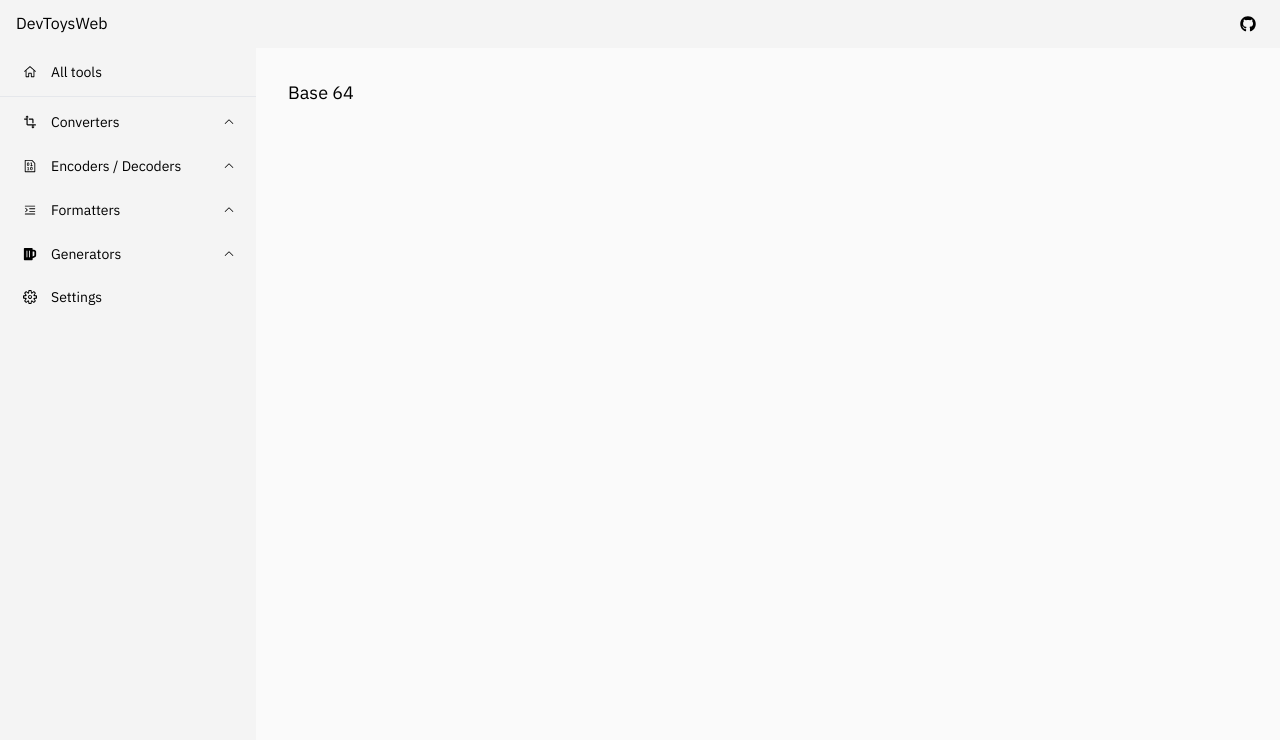
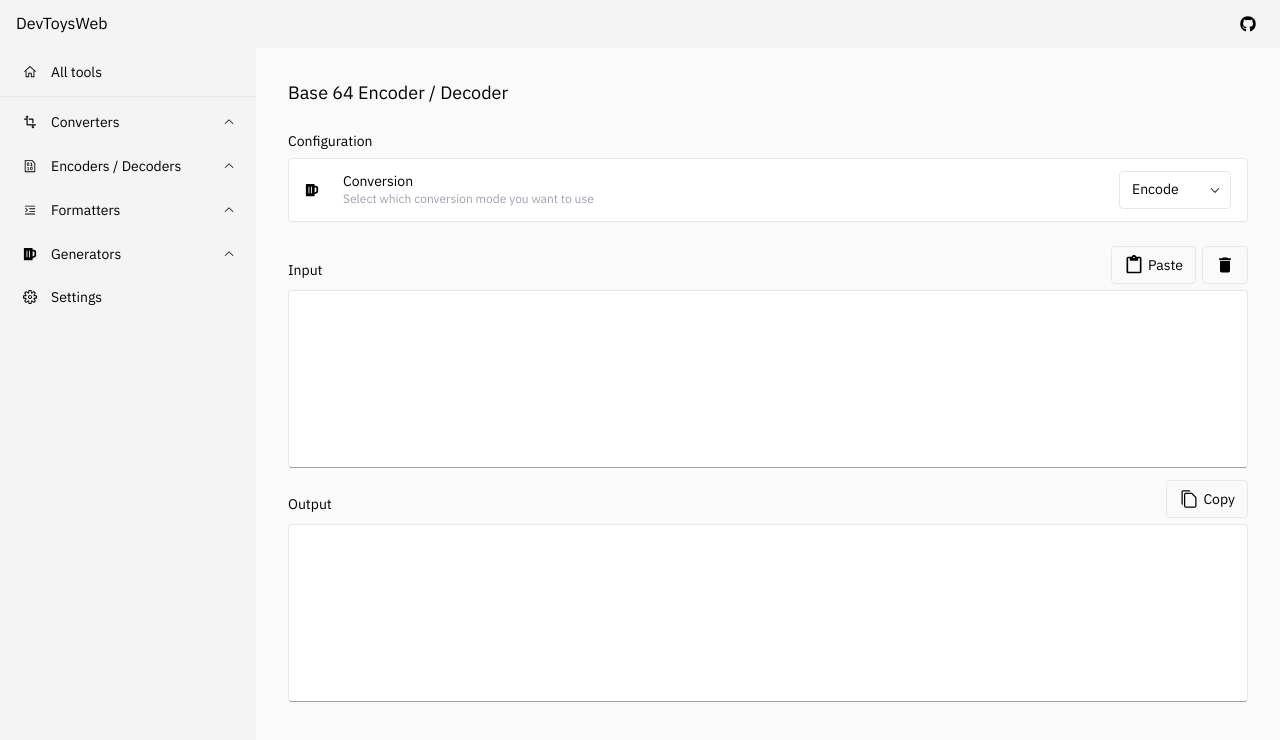
Before and after one commit to morinokami/DevToysWeb, a Next.js app: page /encoders-decoders/base64 in a window 1280 px wide. Shown: the top 740 px of the page. Built offline with nearby package versions, Linux system fonts and the light colour scheme.

Commit message:
Base 64 Encoder / Decoder

```diff
--- a/components/Input.tsx
+++ b/components/Input.tsx
@@ -14,6 +14,7 @@ const Input: React.FC<InputProps> = ({ value, onChange, children }) => {
         value={value}
         onChange={(e) => (onChange ? onChange(e.target.value) : null)}
         readOnly={onChange ? false : true}
+        spellCheck={false}
       />
       {children ? <Spacer x={8} /> : null}
       {children}
--- a/components/Select.tsx
+++ b/components/Select.tsx
@@ -26,7 +26,7 @@ const Select = <T extends {}>({ options, value, onChange }: SelectProps<T>) => {
           leaveFrom="opacity-100"
           leaveTo="opacity-0"
         >
-          <Listbox.Options className="absolute mt-1 max-h-60 w-full overflow-auto rounded border bg-light-30 py-1 text-sm dark:border-none dark:bg-dark-35">
+          <Listbox.Options className="absolute z-20 mt-1 max-h-60 w-full overflow-auto rounded border bg-light-30 py-1 text-sm dark:border-none dark:bg-dark-35">
             {options.map((option, optionIdx) => (
               <Listbox.Option
                 key={optionIdx}
--- a/components/TextArea.tsx
+++ b/components/TextArea.tsx
@@ -12,6 +12,8 @@ const TextArea: React.VFC<TextAreaProps> = ({ value, onChange, rows }) => {
         rows={rows ?? 10}
         value={value}
         onChange={(e) => (onChange ? onChange(e.target.value) : null)}
+        readOnly={!onChange}
+        spellCheck={false}
       />
     </div>
   );
--- a/pages/[category]/base64.tsx
+++ b/pages/[category]/base64.tsx
@@ -1,9 +1,82 @@
 import { NextPage } from "next";
+import { useState } from "react";
 
+import ClearButton from "../../components/ClearButton";
+import Configuration from "../../components/Configuration";
+import CopyButton from "../../components/CopyButton";
+import PasteButton from "../../components/PasteButton";
+import SectionHeader from "../../components/SectionHeader";
+import Select from "../../components/Select";
+import Spacer from "../../components/Spacer";
+import TextArea from "../../components/TextArea";
+import { IconBeerMini } from "../../data/icon";
 import MainLayout from "../../layouts/MainLayout";
 
+const modes = [{ name: "Encode" }, { name: "Decode" }];
+
+// https://stackoverflow.com/a/30106551/8448791
+
+const encode = (str: string) => {
+  return window.btoa(
+    encodeURIComponent(str).replace(/%([0-9A-F]{2})/g, (match, p1) => {
+      return String.fromCharCode(parseInt(p1, 16));
+    })
+  );
+};
+
+const decode = (str: string) => {
+  return decodeURIComponent(
+    Array.prototype.map
+      .call(window.atob(str), (c) => {
+        return "%" + ("00" + c.charCodeAt(0).toString(16)).slice(-2);
+      })
+      .join("")
+  );
+};
+
 const Base64: NextPage = () => {
-  return <MainLayout title="Base 64"></MainLayout>;
+  const [input, setInput] = useState("");
+  const [mode, setMode] = useState(modes[0]);
+
+  const output = mode.name === "Encode" ? encode(input) : decode(input);
+
+  return (
+    <MainLayout title="Base 64 Encoder / Decoder">
+      <div>
+        <SectionHeader title="Configuration" />
+        <Spacer y={6} />
+        <Configuration
+          icon={IconBeerMini}
+          title="Conversion"
+          subtitle="Select which conversion mode you want to use"
+        >
+          <div className="w-28">
+            <Select options={modes} value={mode} onChange={setMode} />
+          </div>
+        </Configuration>
+      </div>
+      <Spacer y={24} />
+      <div>
+        <SectionHeader title="Input">
+          <div className="flex">
+            <PasteButton setter={setInput} />
+            <Spacer x={6} />
+            <ClearButton setter={setInput} />
+          </div>
+        </SectionHeader>
+        <Spacer y={6} />
+        <TextArea value={input} onChange={setInput} rows={7} />
+      </div>
+      <Spacer y={12} />
+      <div>
+        <SectionHeader title="Output">
+          <CopyButton text={output} />
+        </SectionHeader>
+        <Spacer y={6} />
+        <TextArea value={output} rows={7} />
+      </div>
+    </MainLayout>
+  );
 };
 
 export default Base64;
```
